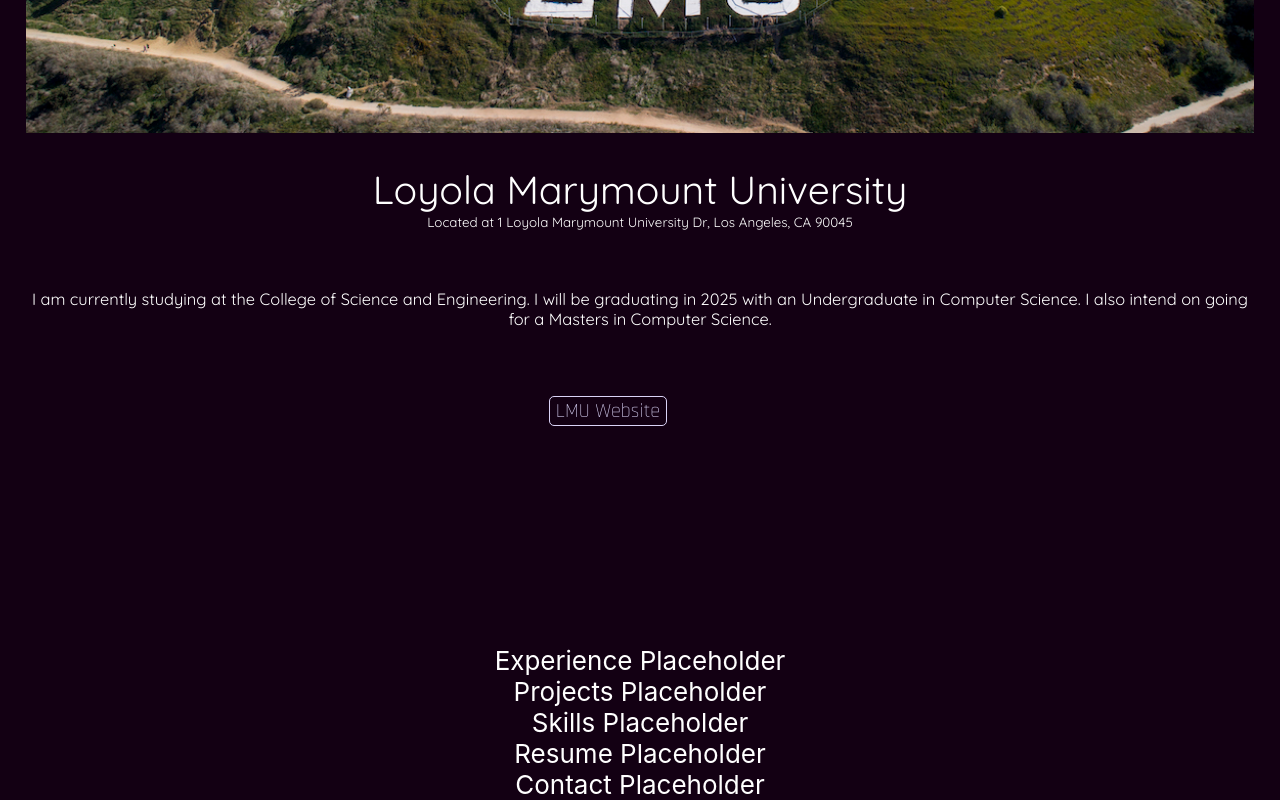
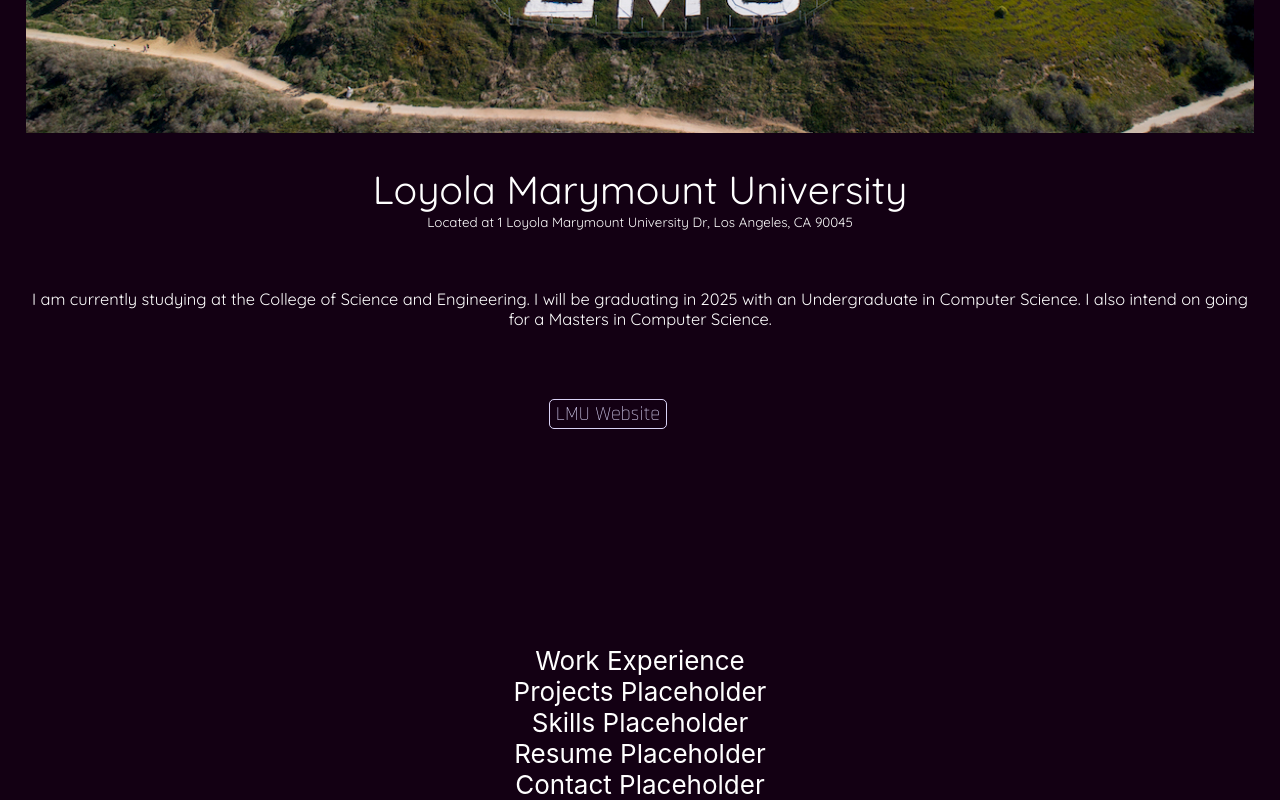
Before and after one commit to zleodai/PortfolioWebsite, a React (Create React App) app in the folder pokefinder/: page / in a window 1280 px wide. Shown: the part 1433-2233 px from the top of the page. Built offline with nearby package versions, Linux system fonts and the light colour scheme.

Commit message:
final changes for the current moment
plan on just finishing the website. Dont go too ambitious

```diff
--- a/pokefinder/src/App.js
+++ b/pokefinder/src/App.js
@@ -49,17 +49,27 @@
               I am currently studying at the College of Science and Engineering. I will be graduating in 2025 with an Undergraduate in Computer Science. I also intend on going for a Masters in Computer Science.
             </div>
             <div id = "buttonContainer">
-              <button class="EducationButton">
-                LMU Website
-              </button>
+              <a href = "https://lmu.edu">
+                <button class="EducationButton">
+                  LMU Website
+                </button>
+              </a>
             </div>
           </div>
           <div className = "Padding" id = "educationBPadding"></div>
 
 
         </div>
+        <div className = "ExperienceBanner">
+          <div className = "Sides" id = "leftContent"></div>
+            <div id = "content">
+              Work Experience
+            </div>
+          <div className = "Sides" id = "rightContent"></div>
+        </div>
         <div className = "Experience">
-          Experience Placeholder
+          <div id = "info">
+          </div>
         </div>
         <div className = "Projects">
           Projects Placeholder
```
